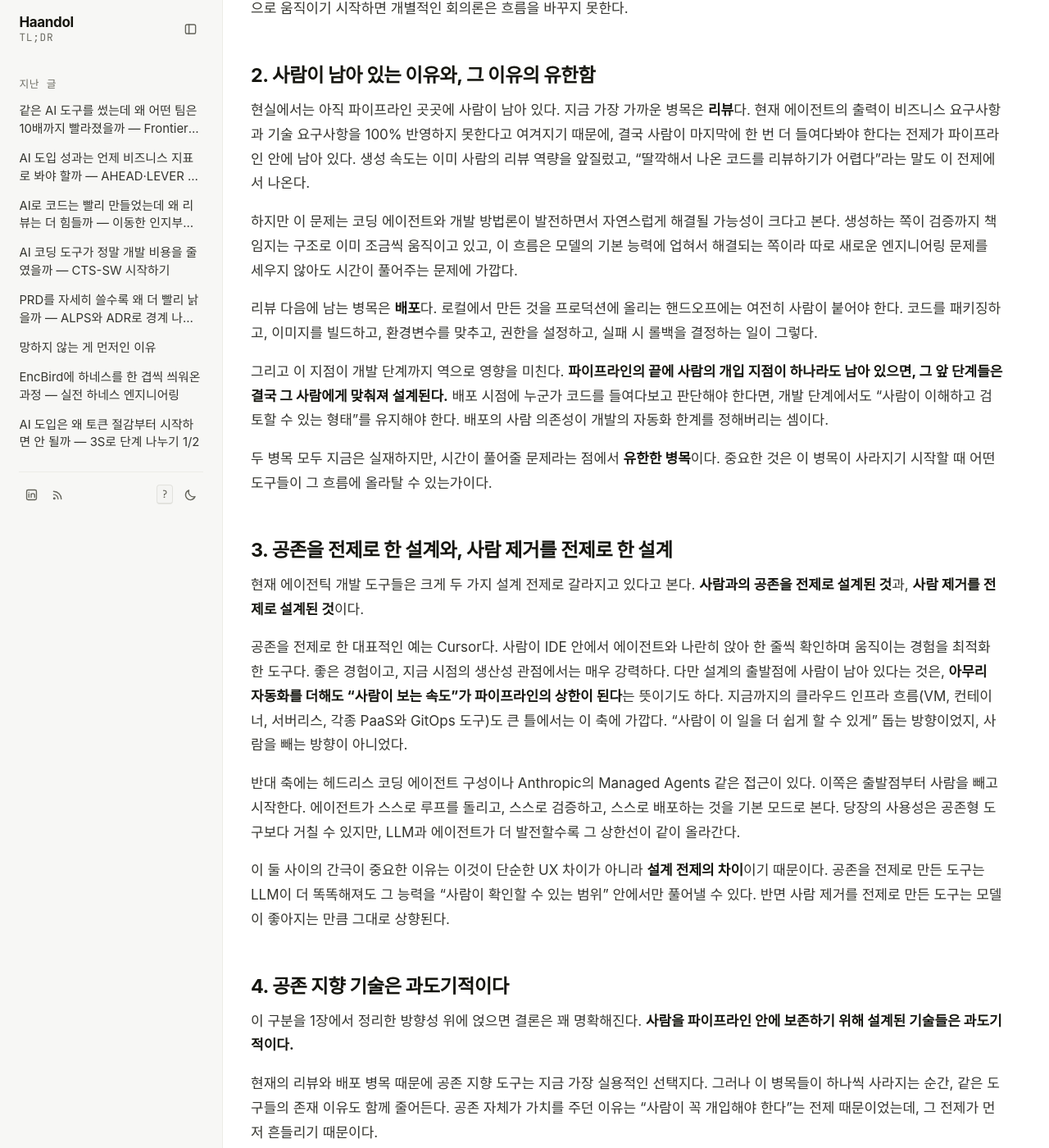
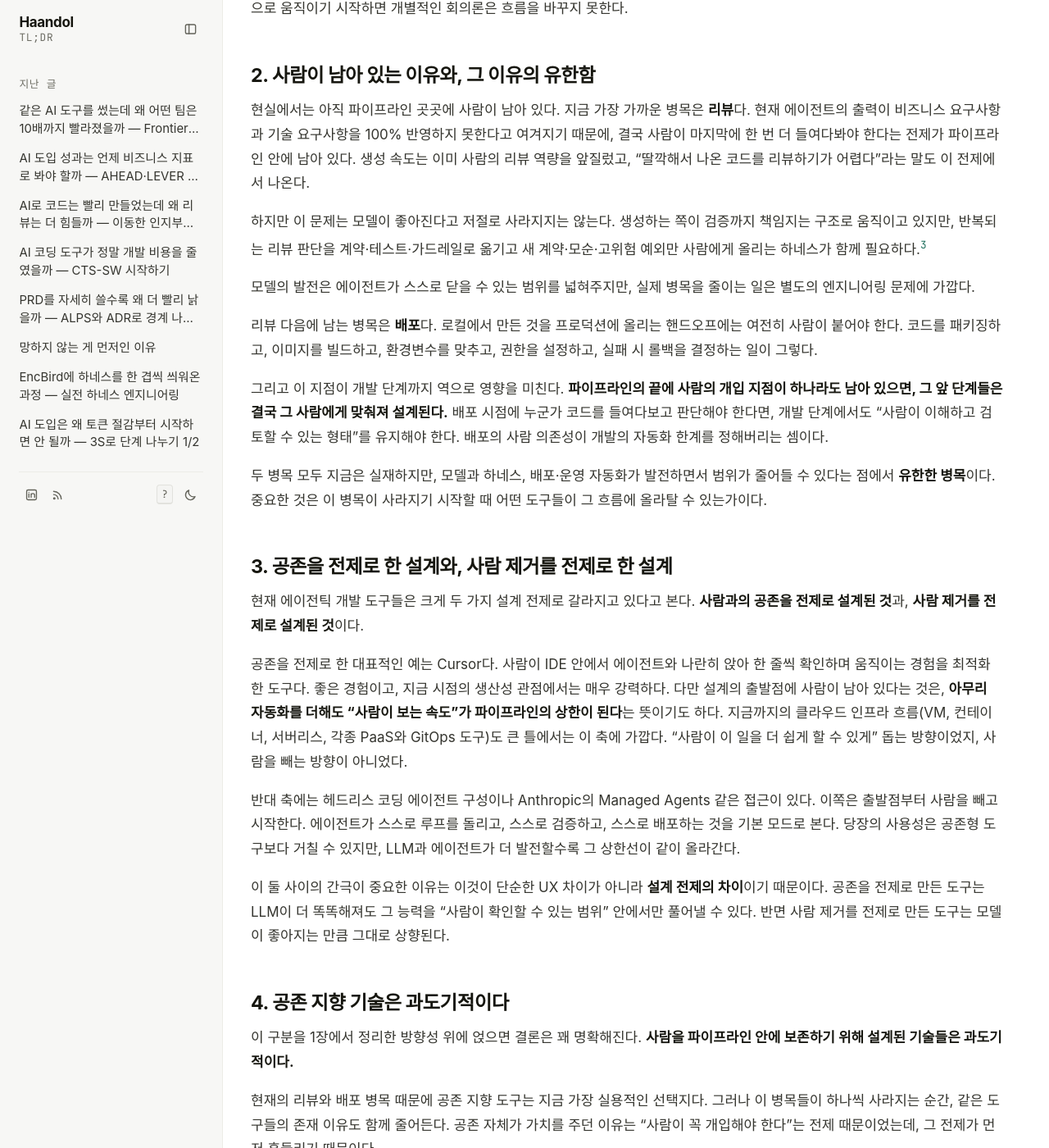
Before and after one commit to haandol/haandol.github.com, a Jekyll site: the page built from _posts/2026-05-11-direction-of-agentic-engineering.md, in a window 1280 px wide and 1400 px high, scrolled down 973 px. Shown: the whole window at 82% size. Built offline with Jekyll 4.4.1, drawn with Linux system fonts in a browser that asks for light colours; some web fonts are replaced; comment, search, counter and statistics services are not loaded; some of the changed text lies outside the part shown.

Commit message:
에이전틱 개발 글의 최신 관점 연결

```diff
--- a/_posts/2026-05-11-direction-of-agentic-engineering.md
+++ b/_posts/2026-05-11-direction-of-agentic-engineering.md
@@ -35,13 +35,15 @@ english_url: /en/2026/05/11/direction-of-agentic-engineering.html
 
 현실에서는 아직 파이프라인 곳곳에 사람이 남아 있다. 지금 가장 가까운 병목은 **리뷰**다. 현재 에이전트의 출력이 비즈니스 요구사항과 기술 요구사항을 100% 반영하지 못한다고 여겨지기 때문에, 결국 사람이 마지막에 한 번 더 들여다봐야 한다는 전제가 파이프라인 안에 남아 있다. 생성 속도는 이미 사람의 리뷰 역량을 앞질렀고, "딸깍해서 나온 코드를 리뷰하기가 어렵다"라는 말도 이 전제에서 나온다.
 
-하지만 이 문제는 코딩 에이전트와 개발 방법론이 발전하면서 자연스럽게 해결될 가능성이 크다고 본다. 생성하는 쪽이 검증까지 책임지는 구조로 이미 조금씩 움직이고 있고, 이 흐름은 모델의 기본 능력에 업혀서 해결되는 쪽이라 따로 새로운 엔지니어링 문제를 세우지 않아도 시간이 풀어주는 문제에 가깝다.
+하지만 이 문제는 모델이 좋아진다고 저절로 사라지지는 않는다. 생성하는 쪽이 검증까지 책임지는 구조로 움직이고 있지만, 반복되는 리뷰 판단을 계약·테스트·가드레일로 옮기고 새 계약·모순·고위험 예외만 사람에게 올리는 하네스가 함께 필요하다.[^3]
+
+모델의 발전은 에이전트가 스스로 닫을 수 있는 범위를 넓혀주지만, 실제 병목을 줄이는 일은 별도의 엔지니어링 문제에 가깝다.
 
 리뷰 다음에 남는 병목은 **배포**다. 로컬에서 만든 것을 프로덕션에 올리는 핸드오프에는 여전히 사람이 붙어야 한다. 코드를 패키징하고, 이미지를 빌드하고, 환경변수를 맞추고, 권한을 설정하고, 실패 시 롤백을 결정하는 일이 그렇다.
 
 그리고 이 지점이 개발 단계까지 역으로 영향을 미친다. **파이프라인의 끝에 사람의 개입 지점이 하나라도 남아 있으면, 그 앞 단계들은 결국 그 사람에게 맞춰져 설계된다.** 배포 시점에 누군가 코드를 들여다보고 판단해야 한다면, 개발 단계에서도 "사람이 이해하고 검토할 수 있는 형태"를 유지해야 한다. 배포의 사람 의존성이 개발의 자동화 한계를 정해버리는 셈이다.
 
-두 병목 모두 지금은 실재하지만, 시간이 풀어줄 문제라는 점에서 **유한한 병목**이다. 중요한 것은 이 병목이 사라지기 시작할 때 어떤 도구들이 그 흐름에 올라탈 수 있는가이다.
+두 병목 모두 지금은 실재하지만, 모델과 하네스, 배포·운영 자동화가 발전하면서 범위가 줄어들 수 있다는 점에서 **유한한 병목**이다. 중요한 것은 이 병목이 사라지기 시작할 때 어떤 도구들이 그 흐름에 올라탈 수 있는가이다.
 
 ## 3. 공존을 전제로 한 설계와, 사람 제거를 전제로 한 설계
 
@@ -63,7 +65,7 @@ english_url: /en/2026/05/11/direction-of-agentic-engineering.html
 
 ## 마치며
 
-에이전틱 엔지니어링의 방향은 분명하다. human in the loop의 제거다. 지금은 리뷰와 배포 같은 병목이 남아 있어 사람이 파이프라인 안에 자리를 차지하고 있지만, 이 병목들은 모델과 에이전트가 발전하면서 점진적으로 해체될 것이다.
+에이전틱 엔지니어링의 방향은 분명하다. human in the loop의 제거다. 지금은 리뷰와 배포 같은 병목이 남아 있어 사람이 파이프라인 안에 자리를 차지하고 있지만, 정상 경로의 반복 판단이 하네스로 옮겨지고 모델과 에이전트가 발전하면서 이 병목도 점진적으로 해체될 것이다.
 
 그 과정에서 **공존을 전제로 설계된 도구들은 과도기를 밝혀주는 조명**에 가깝다. 지금의 생산성을 올려주는 매우 유용한 수단이지만, 방향성 위에서 보면 결국 에이전틱 엔지니어링 자체의 발전에 의해 대체되거나 조용히 잊히는 자리로 밀려날 가능성이 크다.
 
@@ -74,3 +76,5 @@ english_url: /en/2026/05/11/direction-of-agentic-engineering.html
 [^1]: [쉽게 설명한 하네스 엔지니어링](/2026/03/15/harness-engineering-beyond-context-engineering.html)
 
 [^2]: [하네스 없는 멀티 에이전트는 그냥 컨텍스트 엔지니어링](/2026/03/31/multi-agent-without-harness-is-just-context-engineering.html)
+
+[^3]: [AI로 코드는 빨리 만들었는데 왜 리뷰는 더 힘들까](/2026/08/18/ai-coding-review-cognitive-load.html) — 반복되는 리뷰 판단을 계약과 가드레일로 옮기고, 사람은 새 계약과 예외를 판단하는 방식.
```
Also changed, not shown: _en/2025-05-11-rftcr-framework-for-agentic-dev.md (+2 -0 lines), _en/2026-05-11-direction-of-agentic-engineering.md (+7 -3 lines), _posts/2025-05-11-rftcr-framework-for-agentic-dev.md (+2 -0 lines).
